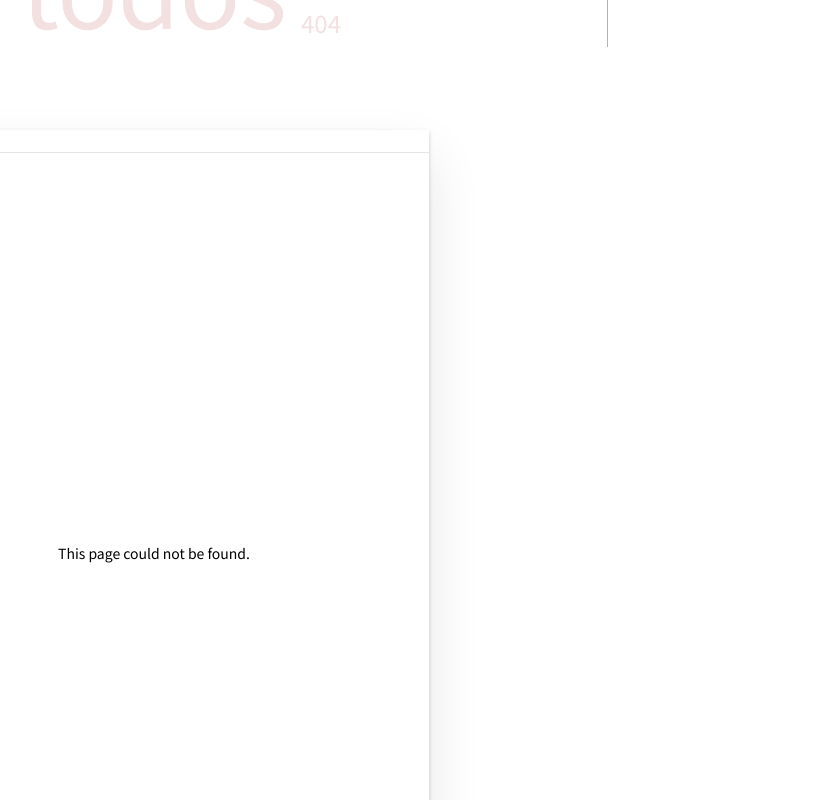
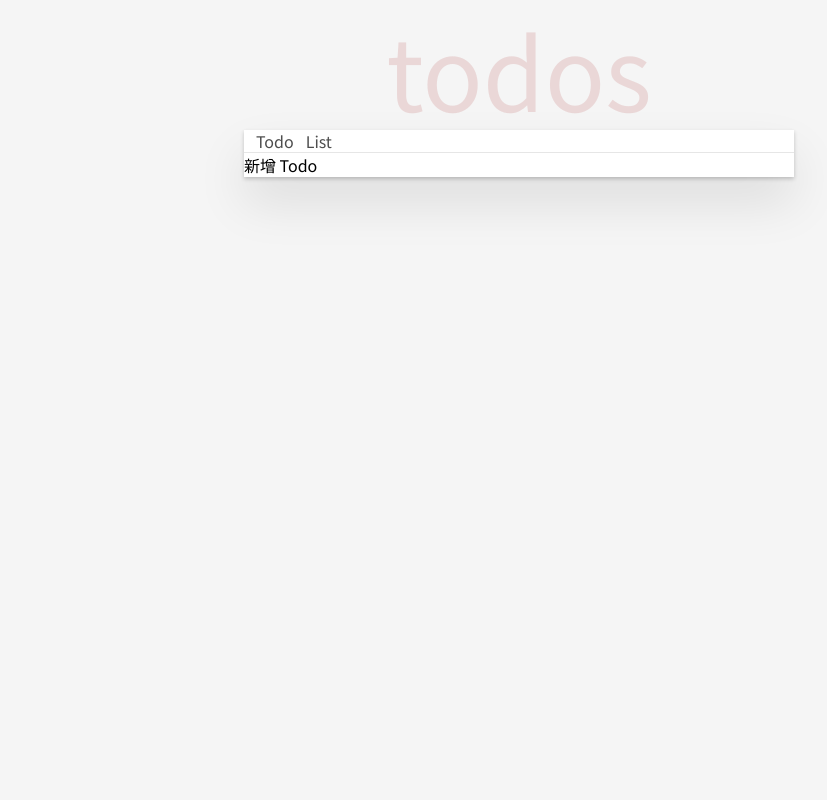
Before and after one commit to tso1158687/todolist-framework-example, a Next.js app in the folder todolist-react/: page /todo in a window 1280 px wide. Before the commit this address had no page. Shown: the top 800 px of the page, without its empty margins (121-948 px from the left). Built offline with nearby package versions, Linux system fonts and the light colour scheme; a web font is replaced by a local one.

Commit message:
[react] adjust redux setting

```diff
--- a/todolist-react/src/app/globals.css
+++ b/todolist-react/src/app/globals.css
@@ -1,26 +1,5 @@
 @import url("https://fonts.googleapis.com/css2?family=Anek+Malayalam&family=Noto+Sans+TC&display=swap");
 
-@tailwind base;
-@tailwind components;
-@tailwind utilities;
-
-:root {
-  --background: #ffffff;
-  --foreground: #171717;
-}
-
-@media (prefers-color-scheme: dark) {
-  :root {
-    --background: #0a0a0a;
-    --foreground: #ededed;
-  }
-}
-
-body {
-  color: var(--foreground);
-  background: var(--background);
-  font-family: Arial, Helvetica, sans-serif;
-}
 
 
 * {
--- a/todolist-react/src/app/layout.tsx
+++ b/todolist-react/src/app/layout.tsx
@@ -41,16 +41,14 @@ export default function RootLayout({
           <header className="header">
             <h1>todos</h1>
             <div className="link">
-              <a onClick={() => goToPage("todo")}></a>
-              <a onClick={() => goToPage("list")}></a>
-              {/* <a [routerLink]="['/todo']" routerLinkActive="router-link-active">Add</a> */}
-              {/* <a [routerLink]="['/list']" routerLinkActive="router-link-active">List</a> */}
+              <a onClick={() => goToPage("todo")}>Todo</a>
+              <a onClick={() => goToPage("list")}>List</a>
             </div>
           </header>
           <Provider store={store}>
             <div className="main">{children}</div>
           </Provider>
-          ,
+
         </section>
       </body>
     </html>
--- /dev/null
+++ b/todolist-react/src/app/todo/page.tsx
@@ -0,0 +1,36 @@
+"use client";
+import { useDispatch, useSelector } from "react-redux";
+import { RootState } from "../store";
+import { addTodo , toggleTodo} from "../todoSlice";
+
+
+export default function Page() {
+  const dispatch = useDispatch();
+  const todos = useSelector((state: RootState) => state.todos);
+
+  const handleAdd = () => {
+    dispatch(addTodo("新的Todo"));
+  };
+
+  const handleToggle = (id: number) => {
+    dispatch(toggleTodo(id));
+  };
+
+  return (
+    <div>
+      <button onClick={handleAdd}>新增 Todo</button>
+      <ul>
+        {todos.map((todo) => (
+          <li key={todo.id}>
+            <input
+              type="checkbox"
+              checked={todo.completed}
+              onChange={() => handleToggle(todo.id)}
+            />
+            {todo.content}
+          </li>
+        ))}
+      </ul>
+    </div>
+  );
+}
--- a/todolist-react/src/app/todo/pages.tsx
+++ /dev/null
@@ -1,3 +0,0 @@
-export default function Page() {
-    <h1>hello todo</h1>
-}
--- a/todolist-react/src/app/todoSlice.ts
+++ b/todolist-react/src/app/todoSlice.ts
@@ -15,6 +15,7 @@ const todosSlice = createSlice({
   initialState,
   reducers: {
     addTodo: (state, action: PayloadAction<string>) => {
+        console.log(state,action)
       state.push({
         content: action.payload,
         id: Date.now(),
```
